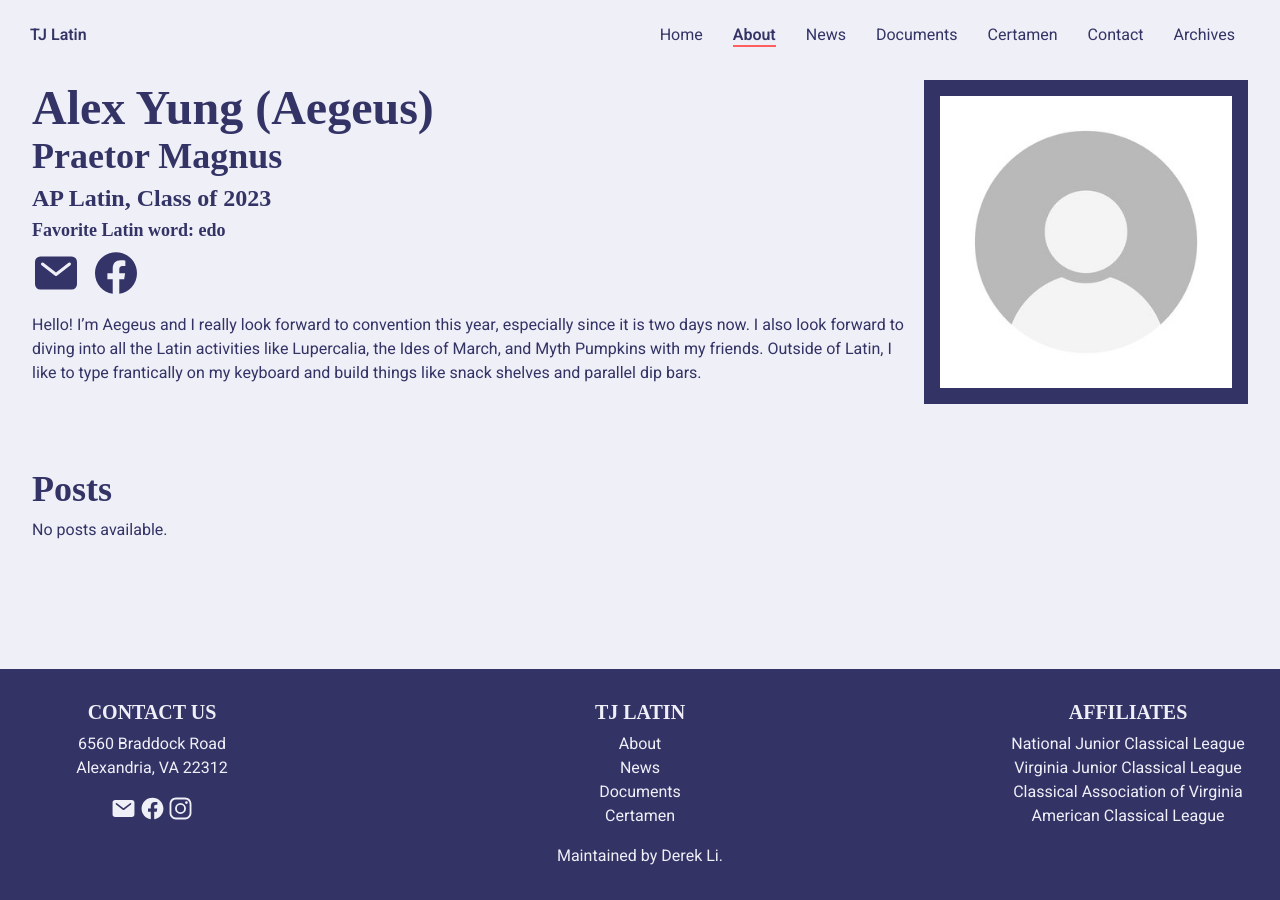
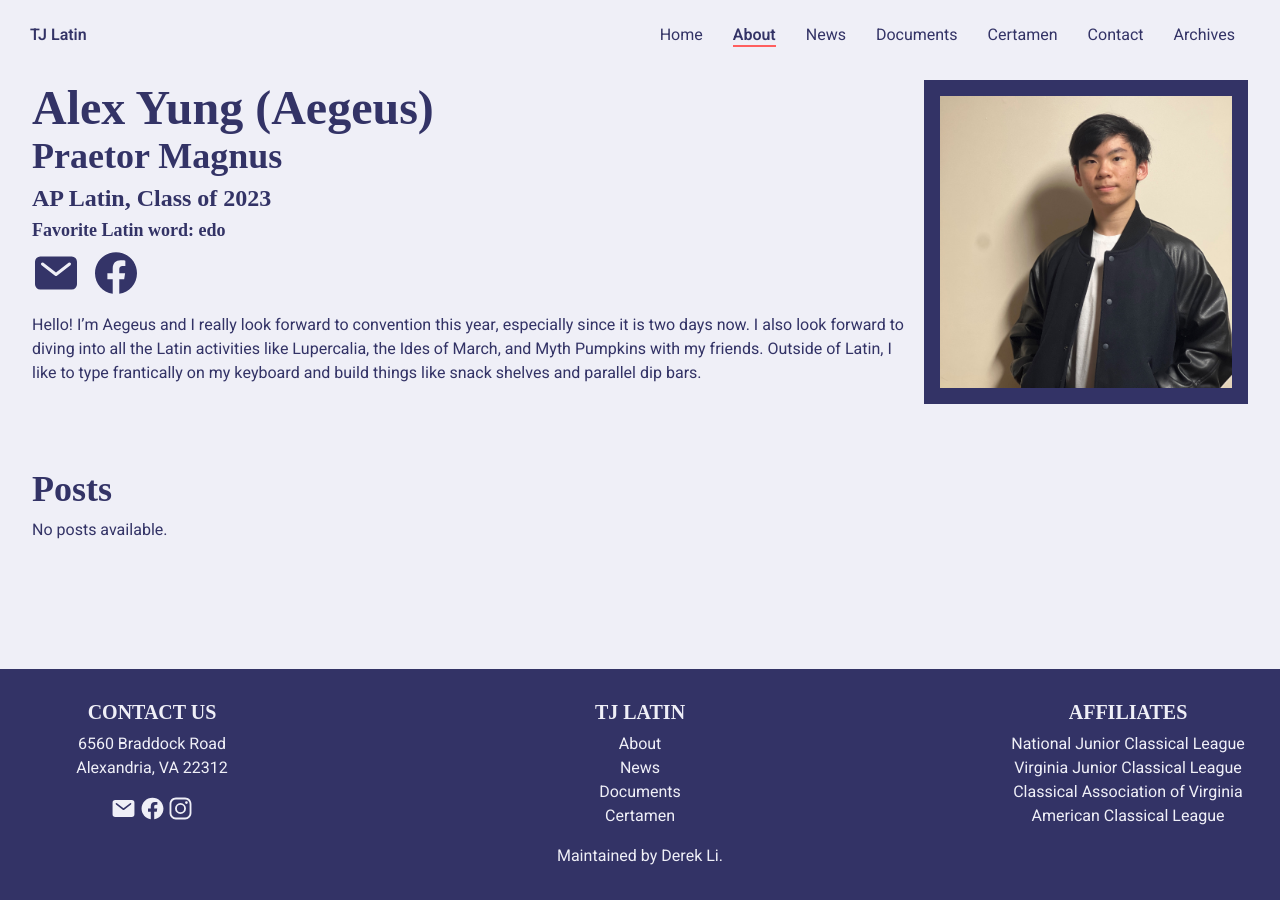
Before and after one commit to TJLatin/website, a Jekyll site: the page built from _officers/alex-yung.md, in a window 1280 px wide. Built offline with Jekyll 4.4.1, drawn with Linux system fonts in a browser that asks for light colours; some web fonts are replaced.

Commit message:
fixing non-updating officer pictures

```diff
--- a/_officers/alex-yung.md
+++ b/_officers/alex-yung.md
@@ -1,7 +1,7 @@
 ---
 name: Alex Yung
 latin_name: Aegeus
-photo: default.jpg
+photo: alex_yung.jpg
 office: Praetor Magnus
 level: AP Latin
 email: superay190@gmail.com
```
Also changed, not shown: _officers/derek-li.md (+1 -1 lines), assets/images/officers/alex_yung.jpg (added), 1 other file.
